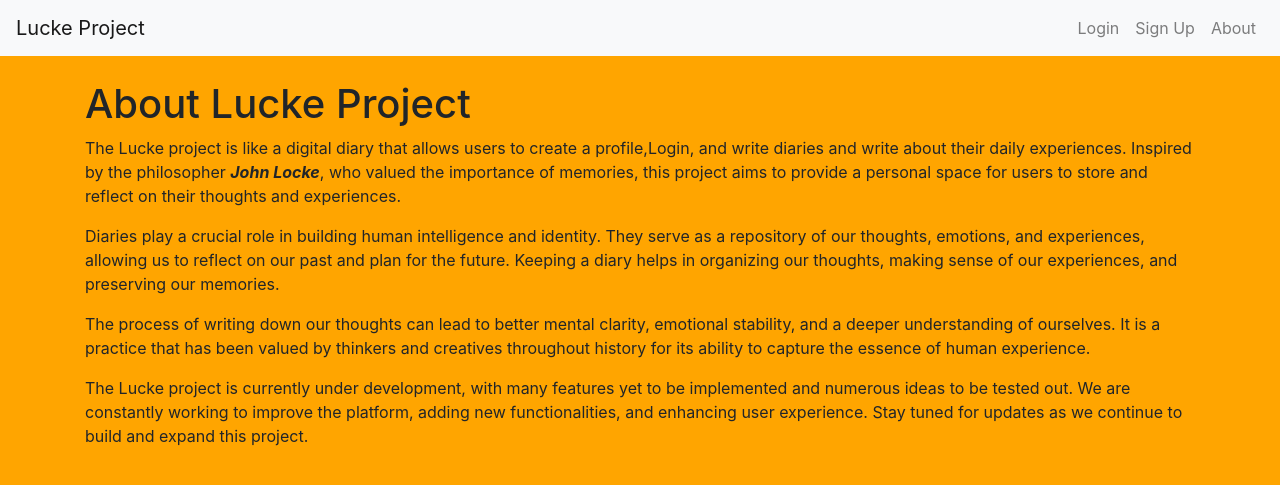
After one commit to QAV-T/lucke, a Django app: page /about/ in a window 1280 px wide. The commit adds this page. Shown: the top 485 px of the page. Run offline with Django 5.2, Linux system fonts and the light colour scheme; some libraries are stand-ins or nearby versions.

Commit message:
Adding About page

```diff
--- a/lucke/diary/urls.py
+++ b/lucke/diary/urls.py
@@ -3,6 +3,7 @@ from . import views
 
 urlpatterns = [
     path('', views.home, name='home'),
+    path('about/', views.about, name='about'),
     path('newdiary/', views.create_diary, name='create_diary'),
     path('signup/', views.CustomSignupView.as_view(), name='account_signup'),
     path('logout_confirmation/', views.logout_confirmation, name='logout_confirmation'),
--- a/lucke/diary/views.py
+++ b/lucke/diary/views.py
@@ -19,6 +19,9 @@ def signup(request):
     password = request.POST.get('password')
 
     return render(request, 'accounts/signup.html')
+
+def about(request):
+    return render(request, 'about.html')
 
 @login_required
 def create_diary(request):
--- /dev/null
+++ b/lucke/templates/about.html
@@ -0,0 +1,23 @@
+{% extends "base.html" %}
+
+{% block title %}About{% endblock %}
+{% block content %}
+    <main>
+        <section>
+            <h1>About Lucke Project</h1>
+            <p>
+                The Lucke project is like a digital diary that allows users to create a profile,Login, and write diaries and write about their daily experiences.
+                Inspired by the philosopher <i><b>John Locke</b></i>, who  valued  the importance of memories, this project aims to provide a personal space for users to store and reflect on their thoughts and experiences.
+            </p>
+            <p>
+                Diaries play a crucial role in building human intelligence and identity. They serve as a repository of our thoughts, emotions, and experiences, allowing us to reflect on our past and plan for the future. Keeping a diary helps in organizing our thoughts, making sense of our experiences, and preserving our memories.
+            </p>
+            <p>
+                The process of writing down our thoughts can lead to better mental clarity, emotional stability, and a deeper understanding of ourselves. It is a practice that has been valued by thinkers and creatives throughout history for its ability to capture the essence of human experience.
+            </p>
+            <p>
+                The Lucke project is currently under development, with many features yet to be implemented and numerous ideas to be tested out. We are constantly working to improve the platform, adding new functionalities, and enhancing user experience. Stay tuned for updates as we continue to build and expand this project.
+            </p>
+        </section>
+    </main>
+{% endblock %}
--- /dev/null
+++ b/lucke/templates/account/reset.html
@@ -0,0 +1 @@
+{% extends "base.html" %}
--- a/lucke/templates/base.html
+++ b/lucke/templates/base.html
@@ -27,12 +27,18 @@
                     <li class="nav-item">
                         <a class="nav-link" href="{% url 'logout_confirmation' %}">Logout</a>
                     </li>
+                    <li class="nav-item">
+                        <a class="nav-link" href="{% url 'about' %}">About</a>
+                    </li>
                 {% else %}
                     <li class="nav-item">
                         <a class="nav-link" href="{% url 'account_login' %}">Login</a>
                     </li>
                     <li class="nav-item">
                         <a class="nav-link" href="{% url 'account_signup' %}">Sign Up</a>
+                    </li>
+                    <li class="nav-item">
+                        <a class="nav-link" href="{% url 'about' %}">About</a>
                     </li>
                 {% endif %}
             </ul>
```
